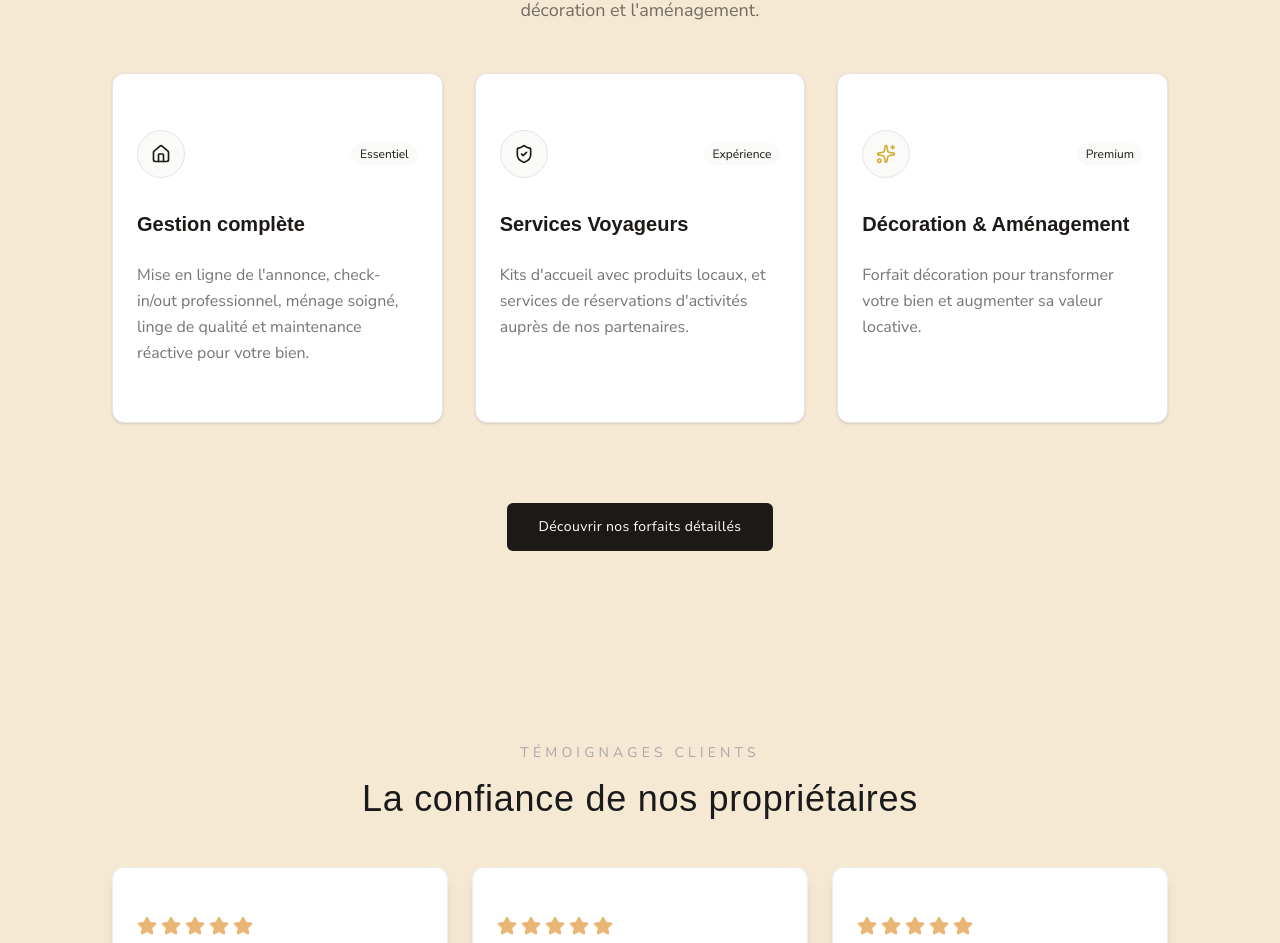
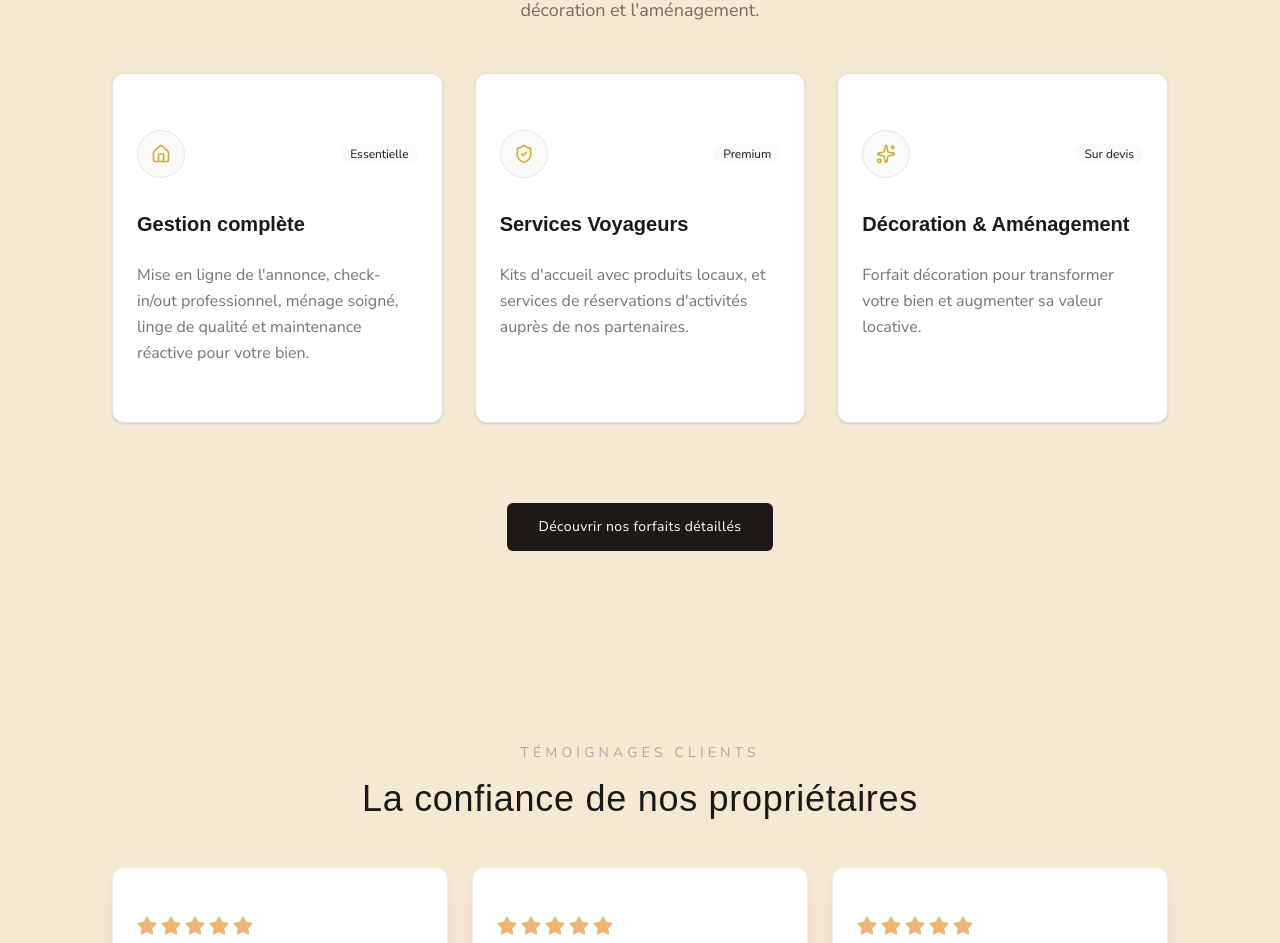
Before and after one commit to alessio-bruzzese/Onda-Serena, a Next.js app: page / in a window 1280 px wide. Shown: the part 1354-2297 px from the top of the page. Built offline with nearby package versions, Linux system fonts and the light colour scheme; no server answers; a web font is replaced by a local one.

Commit message:
Update content for pricing, services, experience, and about pages

```diff
--- a/src/app/(marketing)/a-propos/page.tsx
+++ b/src/app/(marketing)/a-propos/page.tsx
@@ -7,7 +7,7 @@ const storySections = [
   {
     icon: <History className="h-6 w-6 text-[#E9B676]" />,
     title: "Notre Genèse",
-    content: "ONDA SERENA est née d'une reconversion professionnelle et d'un projet familial ancré dans les valeurs de la Côte Bleue. Après des années dans un autre secteur, nous avons choisi de nous reconvertir pour créer une conciergerie qui allie digital et humain.",
+    content: "ONDA SERENA est le fruit d'un projet familial ancré dans les valeurs de la région. Également propriétaire d'un bien sur la Côte Bleue, nous avons à coeur de partager notre expérience locale.",
   },
   {
     icon: <Target className="h-6 w-6 text-[#A6CFE3]" />,
@@ -48,7 +48,7 @@ const equipe = [
   {
     name: "Équipe ONDA SERENA",
     role: "Fondateurs",
-    description: "Une reconversion professionnelle et un projet familial au service de la Côte Bleue.",
+    description: "",
   },
 ]
 
@@ -107,7 +107,6 @@ export default function AProposPage() {
           </div>
 
           <div className="mb-16">
-            <h2 className="text-3xl font-light mb-8 text-center font-heading-alt">L&apos;Équipe</h2>
             <div className="rounded-[32px] border-2 border-[#A6CFE3]/30 bg-gradient-to-br from-[#A6CFE3]/10 to-transparent p-8">
               <div className="text-center">
                 <div className="mb-6 flex justify-center">
--- a/src/app/(marketing)/experience-voyageur/page.tsx
+++ b/src/app/(marketing)/experience-voyageur/page.tsx
@@ -11,22 +11,16 @@ const services = [
     icon: <Gift className="h-6 w-6 text-[#E9B676]" />,
   },
   {
-    title: "Réservations nautiques",
+    title: "Activités locales",
     description:
-      "Conciergerie privée pour réserver vos activités : location de bateaux, plongée, paddle, voile. Nous gérons toutes les réservations.",
+      "Nous nous chargeons de réserver pour vos clients des activités nautiques, des expériences dégustations ... Nous proposons également des visites guidées sur des parcours de randonnées des calanques.",
     icon: <Anchor className="h-6 w-6 text-[#A6CFE3]" />,
   },
   {
     title: "Recommandations gastronomiques",
     description:
-      "Guide personnalisé des meilleurs restaurants, bars à vin et adresses secrètes de la Côte Bleue. Réservations en notre nom.",
+      "Guide personnalisé des meilleurs restaurants, bars à vin et adresses secrètes de la Côte Bleue.",
     icon: <Utensils className="h-6 w-6 text-[#E9B676]" />,
-  },
-  {
-    title: "Conciergerie locale",
-    description:
-      "Besoin d'un service particulier ? Nous organisons tout : transport, baby-sitting, cours de cuisine, visites guidées...",
-    icon: <MapPin className="h-6 w-6 text-[#A6CFE3]" />,
   },
 ]
 
@@ -53,7 +47,8 @@ export default function ExperienceVoyageurPage() {
             {services.map((service, index) => (
               <Card
                 key={index}
-                className="border-[#A8A8A8]/20 bg-white shadow-lg hover:shadow-xl transition-shadow"
+                className={`border-[#A8A8A8]/20 bg-white shadow-lg hover:shadow-xl transition-shadow ${index === 2 ? "md:col-span-2 md:w-[calc(50%-0.75rem)] md:justify-self-center" : ""
+                  }`}
               >
                 <CardHeader>
                   <div className="mb-4 flex h-14 w-14 items-center justify-center rounded-full border-2 border-[#A6CFE3]/30 bg-[#A6CFE3]/10">
--- a/src/app/(marketing)/services/page.tsx
+++ b/src/app/(marketing)/services/page.tsx
@@ -94,7 +94,7 @@ export default function ServicesPage() {
               </div>
 
               <div className="mt-12 pt-8 border-t border-[#1C1917]/10 text-sm text-[#1C1917]/60 font-body">
-                Ces services additionnels sont disponibles en option ou inclus dans la Formula Prestigio.
+                Ces services additionnels sont disponibles en option.
                 Contactez-nous pour un devis personnalisé.
               </div>
             </div>
--- a/src/components/marketing/pricing-section.tsx
+++ b/src/components/marketing/pricing-section.tsx
@@ -9,42 +9,37 @@ import { useSession } from "next-auth/react"
 
 const forfaits = [
     {
-        name: "Formula Essenziale",
-        price: "18%",
-        description: "Gestion basique",
+        name: "Formule Essentielle",
+        price: "20%",
+        description: "Standard",
         features: [
+            "Mise en ligne de l'annonce",
             "Check-in/out",
-            "Ménage professionnel",
-            "Linge soigné",
+            "Ménage professionnel / Linge soigné",
             "Maintenance réactive",
-            "Support client",
+            "Support 24/7",
         ],
         popular: false,
     },
     {
-        name: "Formula Serena",
-        price: "20%",
-        description: "Standard",
+        name: "Formule Premium",
+        price: "25%",
+        description: "Haut de gamme",
         features: [
-            "Tout de la Formula Essenziale",
-            "Optimisation tarifaire",
-            "Gestion des réservations",
-            "Reporting mensuel",
-            "Support prioritaire",
+            "Tout de la Formule Essentielle",
+            "Tarification dynamique",
+            "Kits d'accueil avec produits locaux",
+            "Gestion des réservations des activités auprès de nos partenaires",
         ],
         popular: true,
     },
     {
-        name: "Formula Prestigio",
-        price: "25%",
-        description: "Premium/Luxe",
+        name: "Nos prestations à la demande",
+        price: "Sur devis",
+        description: "",
         features: [
-            "Tout de la Formula Serena",
-            "Service décoration inclus",
+            "Forfait décoration",
             "Aménagement du bien",
-            "Conciergerie voyageurs premium",
-            "Gestionnaire dédié",
-            "Support 24/7",
         ],
         popular: false,
     },
@@ -92,7 +87,7 @@ export function PricingSection() {
                                     : "bg-transparent border border-[#1C1917]/20 text-[#1C1917] hover:bg-[#1C1917] hover:text-white"
                                     }`}
                             >
-                                Choisir cette formule
+                                Choisir cette prestation
                             </Button>
                         </Link>
                     </CardContent>
--- a/src/components/marketing/services-showcase.tsx
+++ b/src/components/marketing/services-showcase.tsx
@@ -9,21 +9,21 @@ const services = [
     title: "Gestion complète",
     description:
       "Mise en ligne de l'annonce, check-in/out professionnel, ménage soigné, linge de qualité et maintenance réactive pour votre bien.",
-    badge: "Essentiel",
-    icon: <Home className="h-5 w-5 text-[#1C1917]" />,
+    badge: "Essentielle",
+    icon: <Home className="h-5 w-5 text-[#D4AF37]" />,
   },
   {
     title: "Services Voyageurs",
     description:
       "Kits d'accueil avec produits locaux, et services de réservations d'activités auprès de nos partenaires.",
-    badge: "Expérience",
-    icon: <ShieldCheck className="h-5 w-5 text-[#1C1917]" />,
+    badge: "Premium",
+    icon: <ShieldCheck className="h-5 w-5 text-[#D4AF37]" />,
   },
   {
     title: "Décoration & Aménagement",
     description:
       "Forfait décoration pour transformer votre bien et augmenter sa valeur locative.",
-    badge: "Premium",
+    badge: "Sur devis",
     icon: <Sparkles className="h-5 w-5 text-[#D4AF37]" />,
   },
 ]
```
